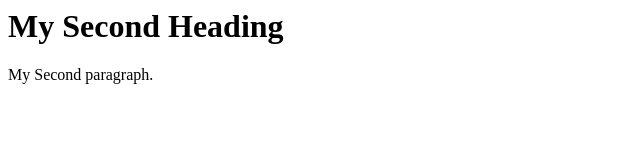
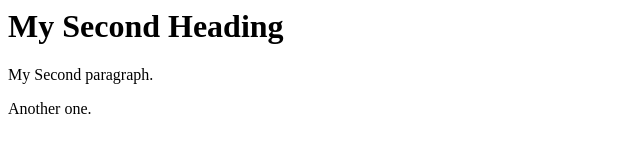
Before and after one commit to martinocoz14/HelloWorld, a plain HTML site: page index.html in a window 1280 px wide. Shown: the full height of the page, 0-640 px from the left. Drawn offline with Linux system fonts and the light colour scheme.

Commit message:
third change

```diff
--- a/index.html
+++ b/index.html
@@ -2,5 +2,6 @@
 	<body>
 		<h1>My Second Heading</h1>
 		<p>My Second paragraph.</p>
+		<p>Another one.</p>
 	</body>
 </html>
```
